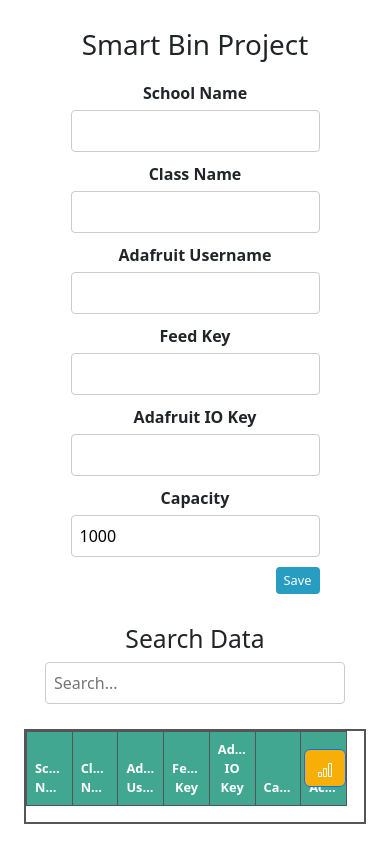
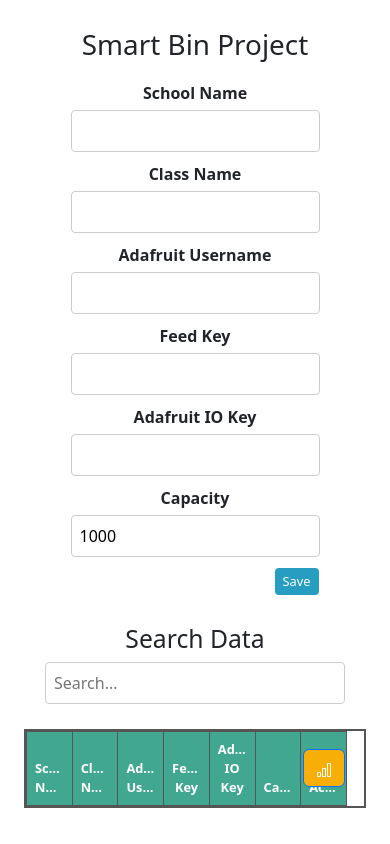
Before and after one commit to ersinev/SmartBin, a React (Create React App) app: page / in a window 390 px wide. Shown: the part 553-1397 px from the top of the page. Built offline with nearby package versions, Linux system fonts and the light colour scheme.

Commit message:
chart part updated

```diff
--- a/src/App.css
+++ b/src/App.css
@@ -258,6 +258,10 @@ button:hover {
   display: block;
 }
 
+.table-responsive, .scrollable-table {
+  padding-bottom: 0;
+  margin-bottom: 0;
+}
 .hidden {
   display: none;
 }
@@ -309,6 +313,7 @@ button:hover {
   button {
       padding: 6px 12px;
       font-size: 0.9rem;
+
   }
 }
 
@@ -316,7 +321,9 @@ button:hover {
   button {
       padding: 4px 8px;
       font-size: 0.8rem;
+      margin: 1px;
   }
+
 }
 
 @media (max-width: 768px) {
--- a/src/MonthlyChart.js
+++ b/src/MonthlyChart.js
@@ -63,7 +63,7 @@ function MonthlyChart({ data, showModal, handleClose, capacity }) {
       </Modal.Header>
       <Modal.Body>
         {chartData ? (
-          <Container>
+          <Container fluid>
             <Row>
               <Col md={12}>
                 <CalendarChart chartData={chartData} />
```
